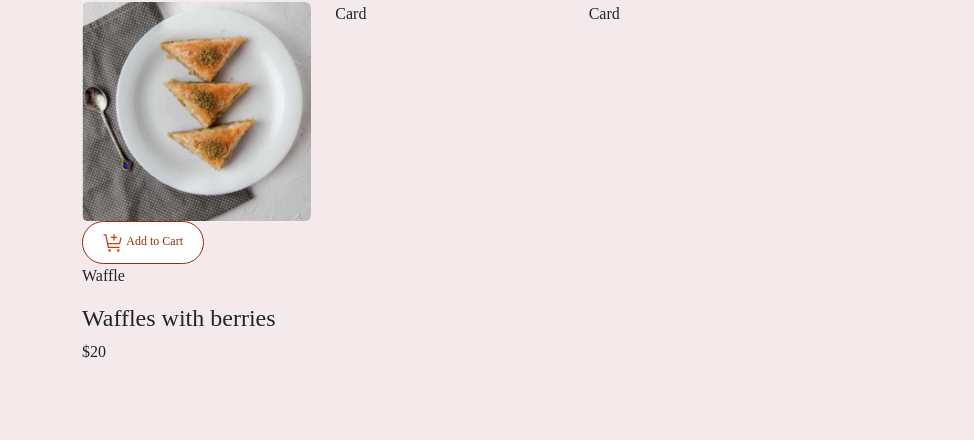
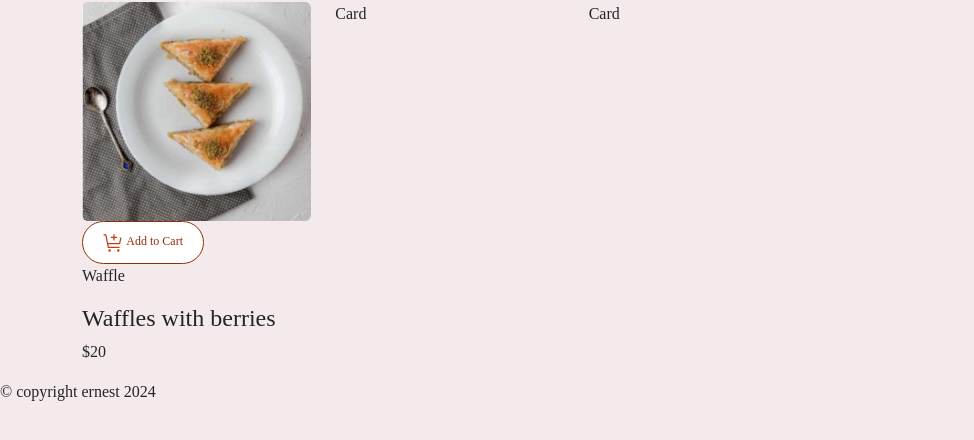
Before and after one commit to oluwamayowa17/practice-session, a plain HTML site: page index.html in a window 1280 px wide. Shown: the part 102-542 px from the top of the page, without its empty margins (0-974 px from the left). Drawn offline with nearby package versions, Linux system fonts and the light colour scheme.

Commit message:
Footer changes

```diff
--- a/index.html
+++ b/index.html
@@ -51,6 +51,9 @@
         </div>
     </div>
 
+    <footer>
+        <p>&copy; copyright ernest 2024</p>
+    </footer>
 
     <script src="practice.js"></script>
 </body>
```
